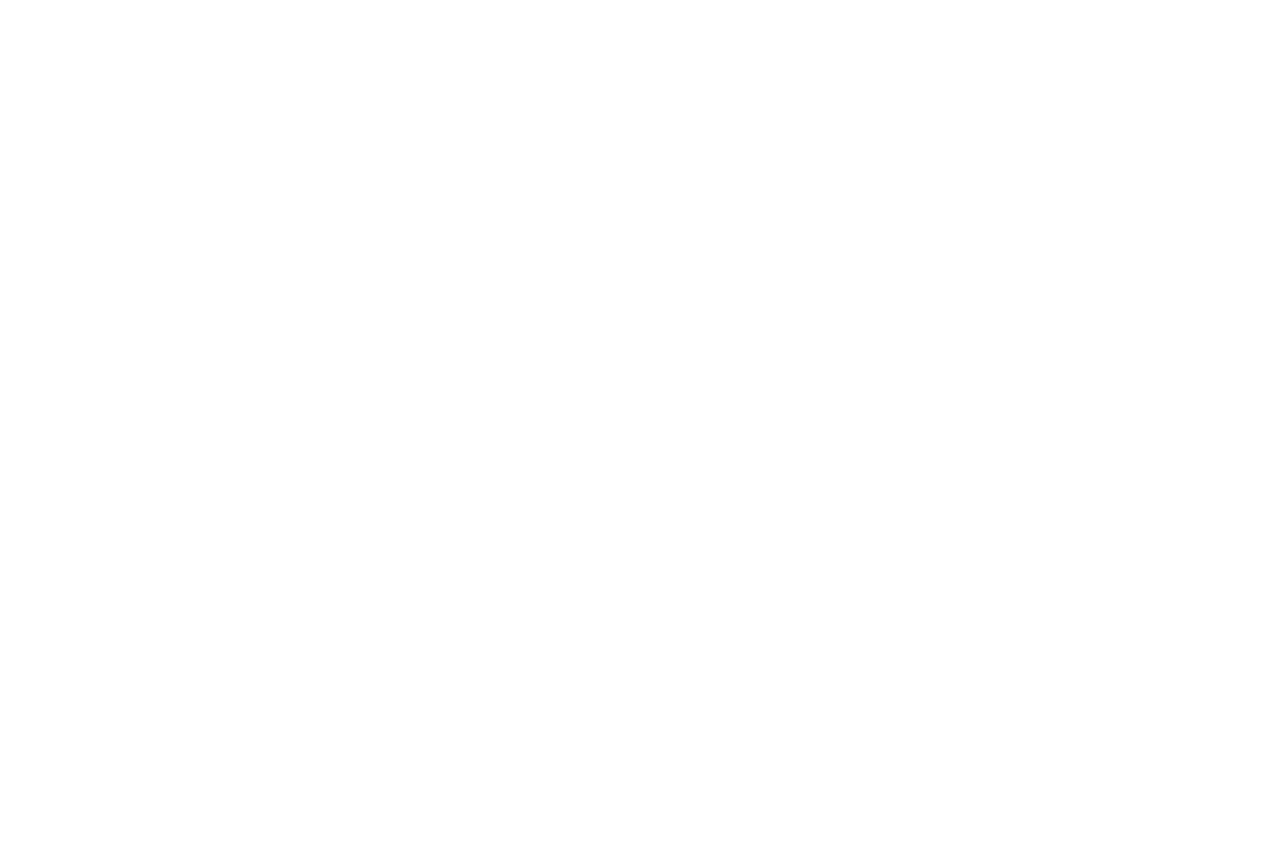
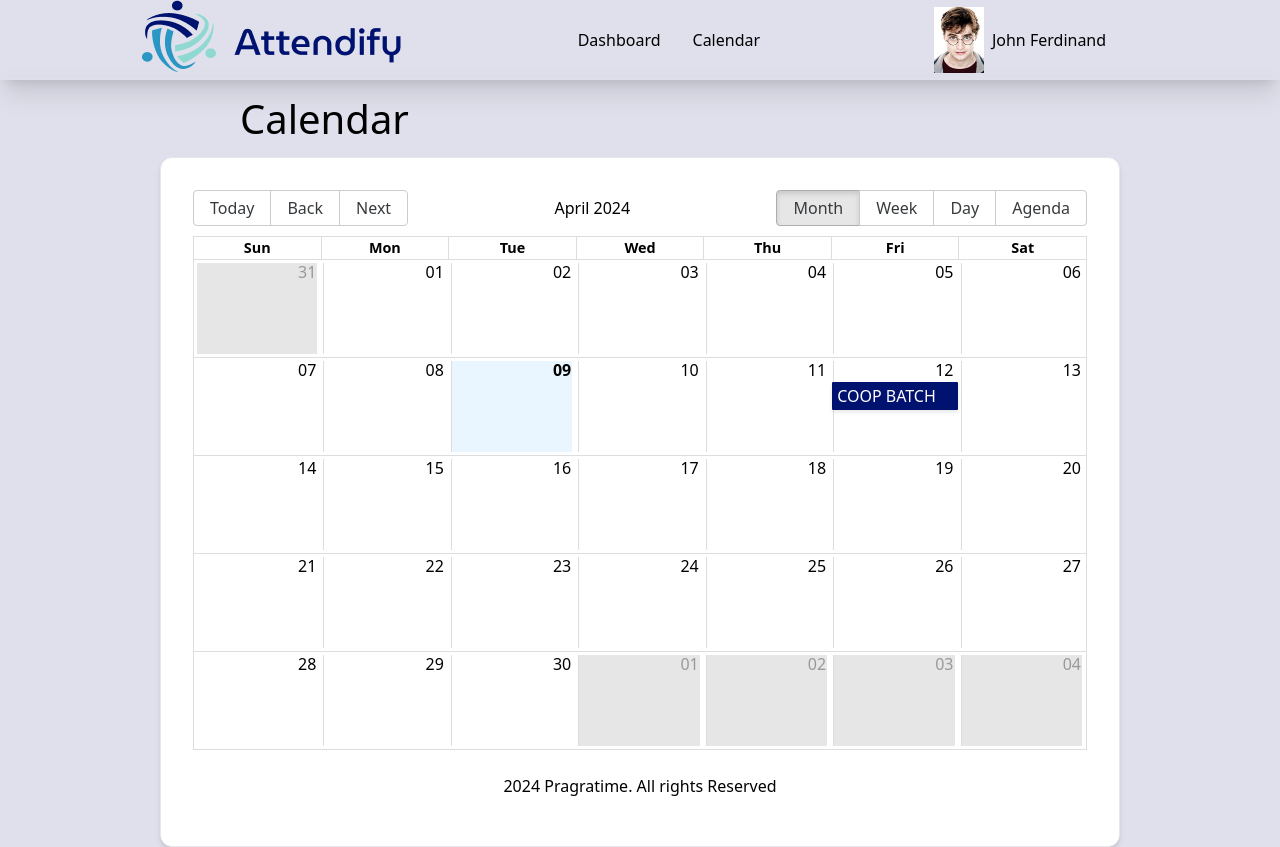
Before and after one commit to rvi01/Attendify, a React (Create React App) app in the folder client/: page /calender/student in a window 1280 px wide. Before the commit this address had no page. Before the commit the page ends 800 px from the top, so only its background shows below. Built offline with nearby package versions, Linux system fonts and the light colour scheme.

Commit message:
working on instructor modal and student modal calender

```diff
--- a/client/src/App.js
+++ b/client/src/App.js
@@ -8,10 +8,11 @@ import TroubleLoggingIn from './components/TroubleLoggingIn';
 import Header from './components/Header';
 import Profile from './components/Profile';
 import InstructorProfile from './components/InstructorProfile';
-import CalenderComponent from './components/CalenderComponent';
+import StudentCalender from './components/StudentCalender';
 import SignupPageForStudent from './components/SignUpPageForStudent';
-import DatePicker from "./components/DatePicker";
-import DashboardStu from "./components/DashboardStu";
+import DatePicker from './components/DatePicker';
+import DashboardStu from './components/DashboardStu';
+import InstructorCalender from './components/InstructorCalender';
 
 const App = () => {
   return (
@@ -28,7 +29,11 @@ const App = () => {
           element={<InstructorProfile />}
         ></Route>
 
-        <Route path='/calender' element={<CalenderComponent />}></Route>
+        <Route path='/calender/student' element={<StudentCalender />}></Route>
+        <Route
+          path='/calender/instructor'
+          element={<InstructorCalender />}
+        ></Route>
         <Route path='/signupstudent' element={<SignupPageForStudent />}></Route>
       </Routes>
     </Router>
--- a/client/src/components/CalenderComponent.js
+++ b/client/src/components/InstructorCalender.js
@@ -3,10 +3,11 @@ import Header from './Header';
 import { Calendar, momentLocalizer } from 'react-big-calendar';
 import 'react-big-calendar/lib/css/react-big-calendar.css';
 import moment from 'moment';
-import Modal from './Modal';
-const CalenderComponent = () => {
+import ModalInstructor from './ModalInstructor';
+
+const InstructorCalender = () => {
   const localizer = momentLocalizer(moment);
-  const [showModal, setShowModal] = useState(false);
+  const [showInstructorModal, setShowInstructorModal] = useState(false);
   const [selectedEvent, setSelectedEvent] = useState(null);
 
   const eventStyleGetter = (event, start, end, isSelected) => {
@@ -26,13 +27,14 @@ const CalenderComponent = () => {
       className: 'rounded-days',
     };
   };
+
   const handleEventClick = (event) => {
     setSelectedEvent(event);
-    setShowModal(true);
+    setShowInstructorModal(true);
   };
 
-  const handleCloseModal = () => {
-    setShowModal(false);
+  const handleCloseInstructorModal = () => {
+    setShowInstructorModal(false);
   };
 
   return (
@@ -45,7 +47,7 @@ const CalenderComponent = () => {
             localizer={localizer}
             events={[
               {
-                title: 'COOP BATCH',
+                title: 'Title',
                 start: new Date(2024, 3, 12, 10, 0),
                 end: new Date(2024, 3, 12, 12, 0),
               },
@@ -57,16 +59,21 @@ const CalenderComponent = () => {
             }}
             eventPropGetter={eventStyleGetter}
             dayPropGetter={dayPropGetter}
-            onSelectEvent={handleEventClick}
+            onSelectEvent={handleEventClick} // Handle both student and instructor events
           />
           <p className='text-center p-4 mt-2 '>
             2024 Pragratime. All rights Reserved
           </p>
         </div>
       </div>
-      {showModal && <Modal event={selectedEvent} onClose={handleCloseModal} />}
+      {showInstructorModal && (
+        <ModalInstructor
+          event={selectedEvent}
+          onClose={handleCloseInstructorModal}
+        />
+      )}
     </>
   );
 };
 
-export default CalenderComponent;
+export default InstructorCalender;
--- /dev/null
+++ b/client/src/components/ModalInstructor.js
@@ -0,0 +1,12 @@
+import React from 'react';
+
+const ModalInstructor = ({ onClose }) => {
+  return (
+    <div>
+      ModalInstructor
+      <button onClick={onClose}> CLICK</button>
+    </div>
+  );
+};
+
+export default ModalInstructor;
--- a/client/src/components/Modal.js
+++ b/client/src/components/ModalStudent.js
@@ -1,6 +1,6 @@
 import React from 'react';
 
-const Modal = ({ onClose }) => {
+const ModalStudent = ({ onClose }) => {
   return (
     <div className='fixed top-0 left-0 w-full h-full flex justify-center items-center bg-gray-800 bg-opacity-75 z-50'>
       <div className='bg-white p-8 rounded-lg shadow-lg'>
@@ -33,4 +33,4 @@ const Modal = ({ onClose }) => {
   );
 };
 
-export default Modal;
+export default ModalStudent;
--- /dev/null
+++ b/client/src/components/StudentCalender.js
@@ -0,0 +1,76 @@
+import React, { useState } from 'react';
+import Header from './Header';
+import { Calendar, momentLocalizer } from 'react-big-calendar';
+import 'react-big-calendar/lib/css/react-big-calendar.css';
+import moment from 'moment';
+import ModalStudent from './ModalStudent';
+
+const StudentCalender = () => {
+  const localizer = momentLocalizer(moment);
+  const [showStudentModal, setShowStudentModal] = useState(false);
+  const [selectedEvent, setSelectedEvent] = useState(null);
+
+  const eventStyleGetter = (event, start, end, isSelected) => {
+    const style = {
+      borderRadius: '1px',
+      boxShadow: '0px 2px 4px rgba(0, 0, 0, 0.1)',
+      backgroundColor: '#001270',
+      color: '#FFFFFF',
+    };
+    return {
+      style,
+    };
+  };
+
+  const dayPropGetter = (date) => {
+    return {
+      className: 'rounded-days',
+    };
+  };
+
+  const handleEventClick = (event) => {
+    setSelectedEvent(event);
+    setShowStudentModal(true);
+  };
+
+  const handleCloseStudentModal = () => {
+    setShowStudentModal(false);
+  };
+
+  return (
+    <>
+      <div className='bg-blueBackgroundColor'>
+        <Header />
+        <h1 className='mt-2 ml-60 text-bold'>Calendar</h1>
+        <div className='bg-white w-3/4 mx-auto my-auto h-120 mt-2 p-8 border rounded-xl  border-grey shadow-md'>
+          <Calendar
+            localizer={localizer}
+            events={[
+              {
+                title: 'COOP BATCH',
+                start: new Date(2024, 3, 12, 10, 0),
+                end: new Date(2024, 3, 12, 12, 0),
+              },
+            ]}
+            startAccessor='start'
+            endAccessor='end'
+            style={{
+              height: '70vh',
+            }}
+            eventPropGetter={eventStyleGetter}
+            dayPropGetter={dayPropGetter}
+            onSelectEvent={handleEventClick} // Handle both student and instructor events
+          />
+          <p className='text-center p-4 mt-2 '>
+            2024 Pragratime. All rights Reserved
+          </p>
+        </div>
+      </div>
+      {showStudentModal && (
+        <ModalStudent event={selectedEvent} onClose={handleCloseStudentModal} />
+      )}
+    </>
+  );
+};
+
+export default StudentCalender;
```
